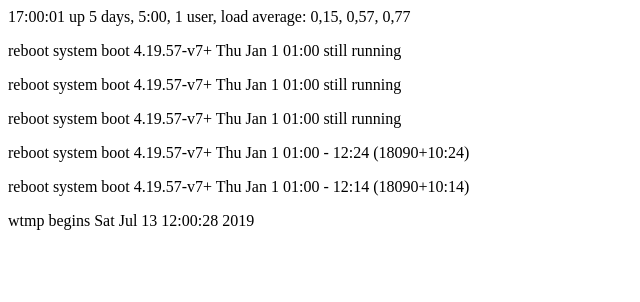
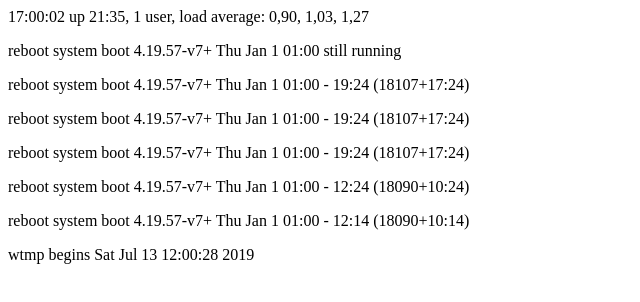
Before and after one commit to ksonnybot/ksonnybot.github.io, a plain HTML site: page index.html in a window 1280 px wide. Shown: the whole page, without its empty margins (0-640 px from the left). Drawn offline with Linux system fonts and the light colour scheme.

Commit message:
rpi status

```diff
--- a/index.html
+++ b/index.html
@@ -1,7 +1,8 @@
-<p> 17:00:01 up 5 days,  5:00,  1 user,  load average: 0,15, 0,57, 0,77</p>
+<p> 17:00:02 up 21:35,  1 user,  load average: 0,90, 1,03, 1,27</p>
 <p>reboot   system boot  4.19.57-v7+      Thu Jan  1 01:00   still running</p>
-<p>reboot   system boot  4.19.57-v7+      Thu Jan  1 01:00   still running</p>
-<p>reboot   system boot  4.19.57-v7+      Thu Jan  1 01:00   still running</p>
+<p>reboot   system boot  4.19.57-v7+      Thu Jan  1 01:00 - 19:24 (18107+17:24)</p>
+<p>reboot   system boot  4.19.57-v7+      Thu Jan  1 01:00 - 19:24 (18107+17:24)</p>
+<p>reboot   system boot  4.19.57-v7+      Thu Jan  1 01:00 - 19:24 (18107+17:24)</p>
 <p>reboot   system boot  4.19.57-v7+      Thu Jan  1 01:00 - 12:24 (18090+10:24)</p>
 <p>reboot   system boot  4.19.57-v7+      Thu Jan  1 01:00 - 12:14 (18090+10:14)</p>
 <p></p>
```
